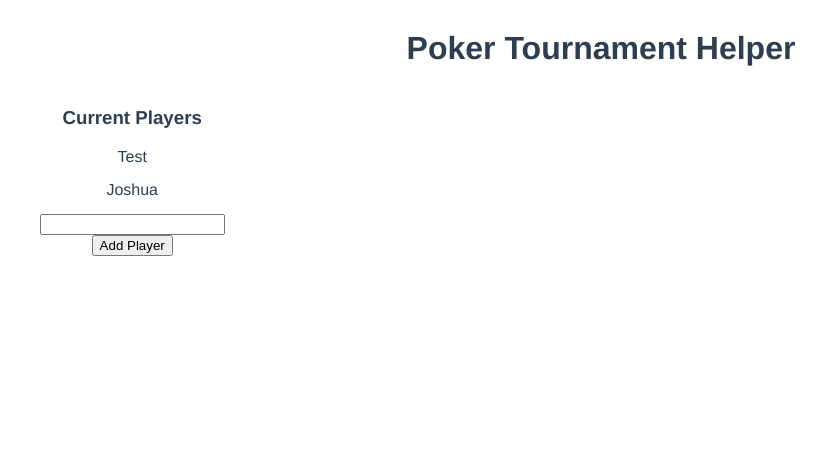
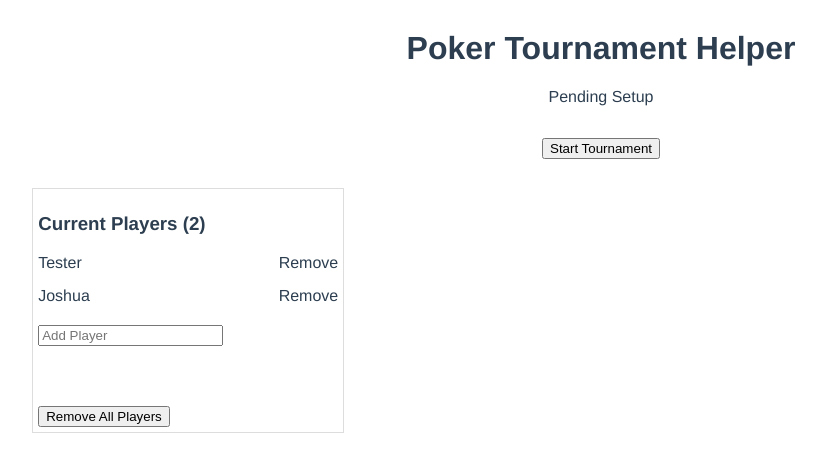
Before and after one commit to uncgopher/vue-poker, a Vue app: page / in a window 1280 px wide. Shown: the top 472 px of the page, without its empty margins (39-865 px from the left). Built offline with nearby package versions, Linux system fonts and the light colour scheme.

Commit message:
progress!

```diff
--- a/src/App.vue
+++ b/src/App.vue
@@ -1,16 +1,107 @@
 <template>
   <div id="app">
     <h1>Poker Tournament Helper</h1>
-    <div id="userList">
-      <h3>Current Players</h3>
-      <div v-for="user in gData.users" class="userListItem">{{ user.name }}</div>
-      <input v-model="addUser" type="text"> <button id="addUserBtn" v-on:click="addUserFn">Add Player</button>
+
+    <div id="status">
+      <span v-if="currentRound==0">Pending Setup</span>
+      <span v-if="currentRound>0">Round #{{currentRound}}<br/>{{formatTimeRemaining}}</span>
     </div>
+
+    <div id="controls">
+      <button id="startBtn" v-on:click="startTournament" v-if="currentRound==0">Start Tournament</button>
+      <button id="pauseBtn" v-on:click="pauseTournament" v-if="currentRound>0 && paused==false">Pause Timer</button>
+      <button id="unpauseBtn" v-on:click="unpauseTournament" v-if="currentRound>0 && paused==true">Resume Timer</button>
+      <button id="endTournamentBtn" v-on:click="endTournament" v-if="currentRound>0">End Tournament</button>
+    </div>
+
+    <div id="userManage">
+      <h3>Current Players ({{ tData.users.length }})</h3>
+      <div id="userList">
+        <div v-for="(value, key) in tData.users" :key="key" v-bind:id="'user_item_'+key" class="userListItem">
+          {{ value.name }} <span class="user_remove" v-on:click="removeUserFn(key)" v-if="currentRound==0">Remove</span>
+        </div>
+      </div>
+      <div id="newUser">
+        <input v-model="addUser" type="text" placeholder="Add Player" @keyup.enter="addUserFn">
+        <button id="addUserBtn" v-on:click="addUserFn" v-show="addUser">Add Player</button>
+        <div id="newUserError">{{ newUserErrorMsg }}</div>
+      </div>
+      <div id="wipeUsers">
+        <button id='clearUsersBtn' v-on:click="clearUsersFn">Remove All Players</button>
+      </div>
+    </div>
+
 
   </div>
 </template>
 
 <script>
+var store = {
+  state: {
+    users: [
+      {
+        name: 'Tester',
+        playing: false,
+        finishedPosition: null,
+        table: null
+      },
+      {
+        name: 'Joshua',
+        playing: false,
+        finishedPosition: null,
+        table: null
+      }
+    ],
+    blindStart: 100,
+    blindIncrease: 100,
+    roundTime: .1
+  },
+  addUser (newUser) {
+    // must not be blank
+    if(newUser == '' || newUser == null) return {success: false, error: 'User cannot be blank'};
+
+    // check for existing user
+    var noDuplicate = this.state.users.every(function(user){
+      return user.name != newUser
+    })
+    if(!noDuplicate) return {success: false, error: 'User already exists'};
+
+    // add user
+    this.state.users.push({
+      name: newUser,
+      playing: false,
+      finishedPosition: null,
+      table: null
+    })
+
+    // return success
+    return {success: true};
+  },
+  clearUsers () {
+    this.state.users = []
+  },
+  clearUser (key){
+    this.state.users.splice(key, 1);
+  },
+  setRoundTime(newTime){
+    newTime = round(newTime);
+    if(newTime > 0 && newTime <= 180){
+      this.state.roundTime = newTime;
+      return {success: true};
+    }else{
+      return {success: false, error: 'Invalid Round Time'};
+    }
+  },
+  noPlayersRemaining(){
+    var remaining = this.state.users.every(function(player){
+      return player.finishedPosition != null
+    })
+    return remaining;
+  }
+}
+
+
+
 export default {
   name: 'app',
   components: {
@@ -20,18 +111,93 @@ export default {
   data(){
     return {
       addUser: null,
-      gData: this.$parent.gameData
+      newUserErrorMsg: '',
+      tData: store.state,
+      currentBlind: store.state.blindStart,
+      currentRound: 0,
+      startTime: null,
+      endTime: null,
+      timeRemaining: null,
+      formatTimeRemaining: null,
+      paused: false
     }
+  },
+  computed: {
+
   },
   methods: {
     addUserFn: function() {
-      console.log(this.addUser)
+      var result = store.addUser(this.addUser);
+      this.addUser = '';
+      (result.success ? this.newUserErrorMsg = '' : this.newUserErrorMsg = result.error)
+    },
+    removeUserFn: function(userKey){
+      store.clearUser(userKey);
+    },
+    clearUsersFn: function(){
+      store.clearUsers();
+    },
+    pauseTournament: function(){
+      if(this.paused == false){
+        clearInterval(this.interval);
+        this.paused = true;
+      }
+    },
+    unpauseTournament: function(){
+      if(this.paused == true){
+        this.interval = setInterval(() => {
+            this.timerUpdate();
+        }, 1000);
+        this.paused = false;
+      }
+    },
+    startTournament: function(){
+      // must have at least 2 players
+      if(this.tData.users.length >= 2){
+        // set round
+        this.currentRound = 1;
+
+        // sort players in to tables
+
+        // kick off timer
+        this.startTime = new Date();
+        this.timeRemaining = this.tData.roundTime * 60;
+        this.timerUpdate();
+        this.interval = setInterval(() => {
+            this.timerUpdate();
+        }, 1000);
+      }
+    },
+    endTournament: function(){
+      clearInterval(this.interval);
+      this.currentRound = 0;
+    },
+    timerUpdate: function(){
+      if(this.timeRemaining && this.timeRemaining > 0){
+        var sec_num = parseInt(this.timeRemaining, 10)
+        var hours   = Math.floor(sec_num / 3600) % 24
+        var minutes = Math.floor(sec_num / 60) % 60
+        var seconds = sec_num % 60
+        this.formatTimeRemaining = [hours,minutes,seconds]
+            .map(v => v < 10 ? "0" + v : v)
+            .filter((v,i) => v !== "00" || i > 0)
+            .join(":")
+        this.timeRemaining--;
+      }else{
+        clearInterval(this.interval);
+
+        // proceed to next round?
+        var noneRemaining = store.noPlayersRemaining();
+        if(this.currentRound > 0 && this.timeRemaining == 0 && noneRemaining == false){
+          this.currentRound++;
+          this.timeRemaining = this.tData.roundTime * 60;
+          this.timerUpdate();
+          this.interval = setInterval(() => {
+              this.timerUpdate();
+          }, 1000);
+        }
+      }
     }
-  },
-  mounted: function(){
-    this.$nextTick(function(){
-      console.log('data: ')
-    })
   }
 }
 </script>
@@ -46,11 +212,25 @@ export default {
   max-width: 90%;
   margin: 30px auto 0 auto;
 }
-#userList{
-  max-width: 200px;
+#status,#controls{
+  height:50px;
+  vertical-align: middle;
+}
+#userManage{
+  width: 100%;
+  border: 1px solid #ddd;
+  padding: 5px;
+  max-width: 300px;
   float: left;
+  text-align: left;
 }
 .userListItem{
   margin: 0 auto 15px auto;
 }
+.user_remove{
+  float: right;
+}
+#userList,#newUser{margin-bottom: 20px;}
+#newUserError{height:30px;padding-top:10px;}
+#endTournamentBtn{margin-left:20px;}
 </style>
--- a/src/main.js
+++ b/src/main.js
@@ -3,44 +3,9 @@ import App from './App.vue'
 
 Vue.config.productionTip = false
 
-var store = {
-  debug: true,
-  state: {
-    users: [
-      {
-        name: 'Test',
-        playing: false,
-        finishedPosition: null,
-        table: null
-      },
-      {
-        name: 'Joshua',
-        playing: false,
-        finishedPosition: null,
-        table: null
-      }
-    ],
-    active: false,
-    roundTime: 1,
-    startBlind: 100,
-    blindIncrease: 100
-  },
-  addUser (newUser) {
-    this.state.useres.push({
-      name: newUser,
-      playing: false,
-      finishedPosition: null,
-      table: null
-    })
-  },
-  clearUsers () {
-    this.state.users = []
-  }
-}
-
 new Vue({
   render: h => h(App),
   data: {
-    gameData: store.state
+
   }
 }).$mount('#app')
```
